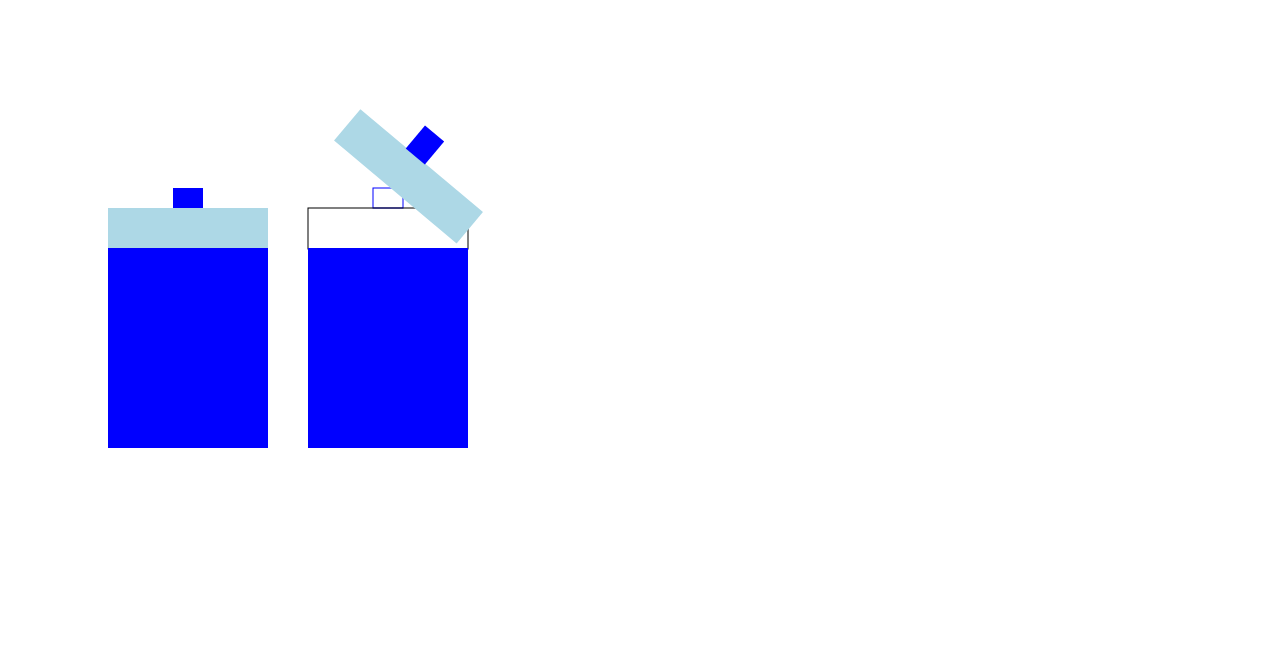
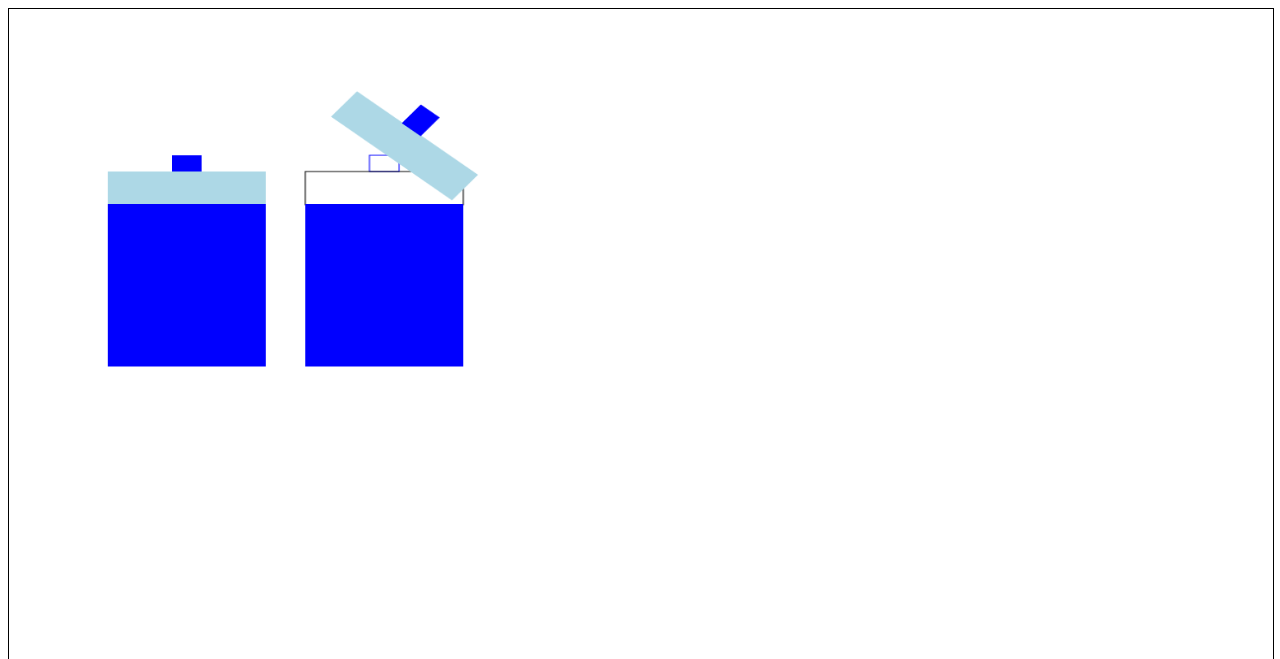
Before and after one commit to berdhikatp/grafkom, a plain HTML site: page index.html in a window 1280 px wide. Shown: the top 659 px of the page. Drawn offline with Linux system fonts and the light colour scheme.

Commit message:
ni ku kasih ukuran canvas nya gaes

```diff
--- a/index.html
+++ b/index.html
@@ -4,6 +4,11 @@
     <meta charset='utf-8'>
     <title>Grafika Komputer</title>
     <style>
+        #canvas{
+            border: 1px solid;
+            width:100%;
+            height:650px;
+        }
     </style>
 </head>
 <body>
```
